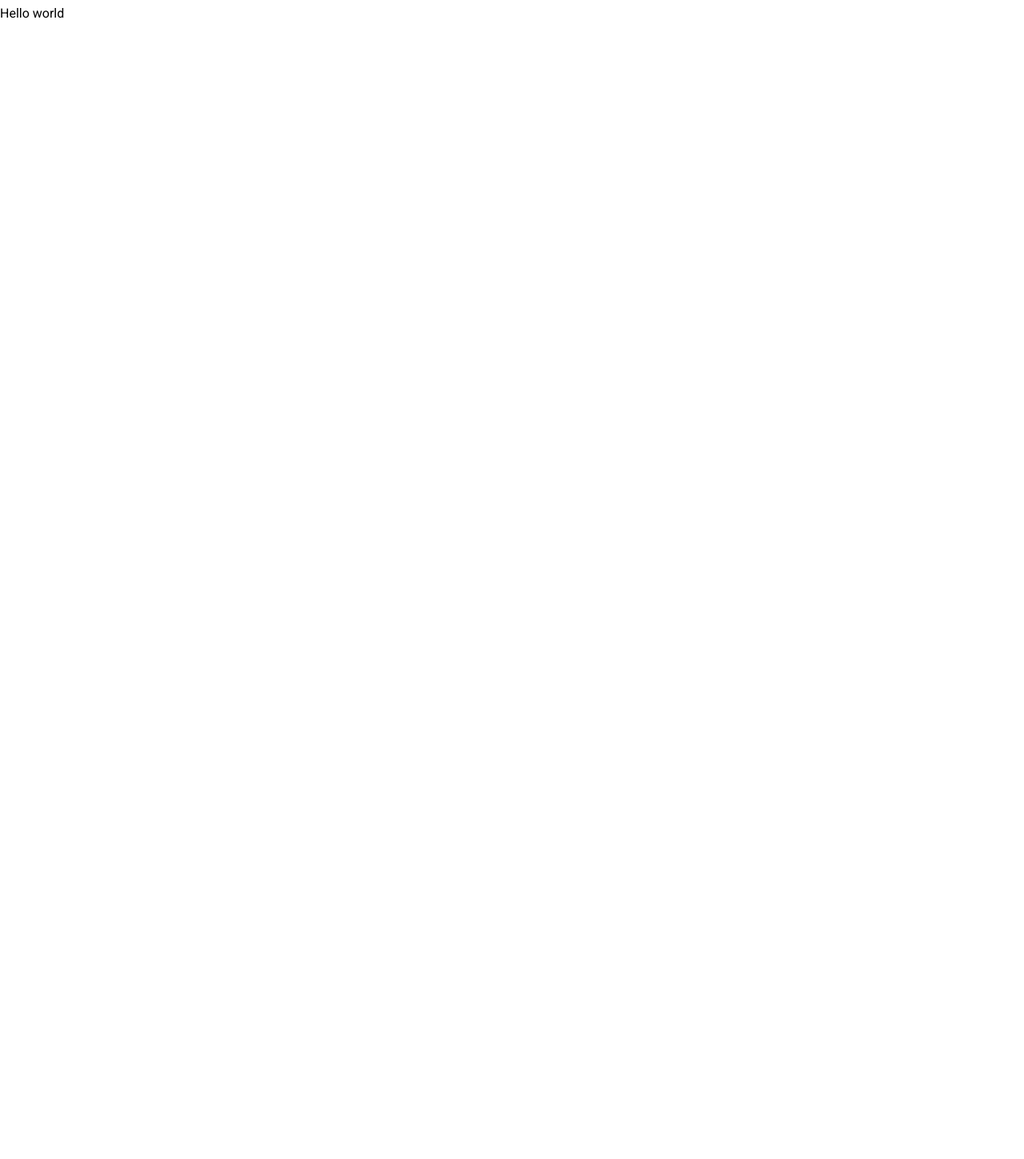
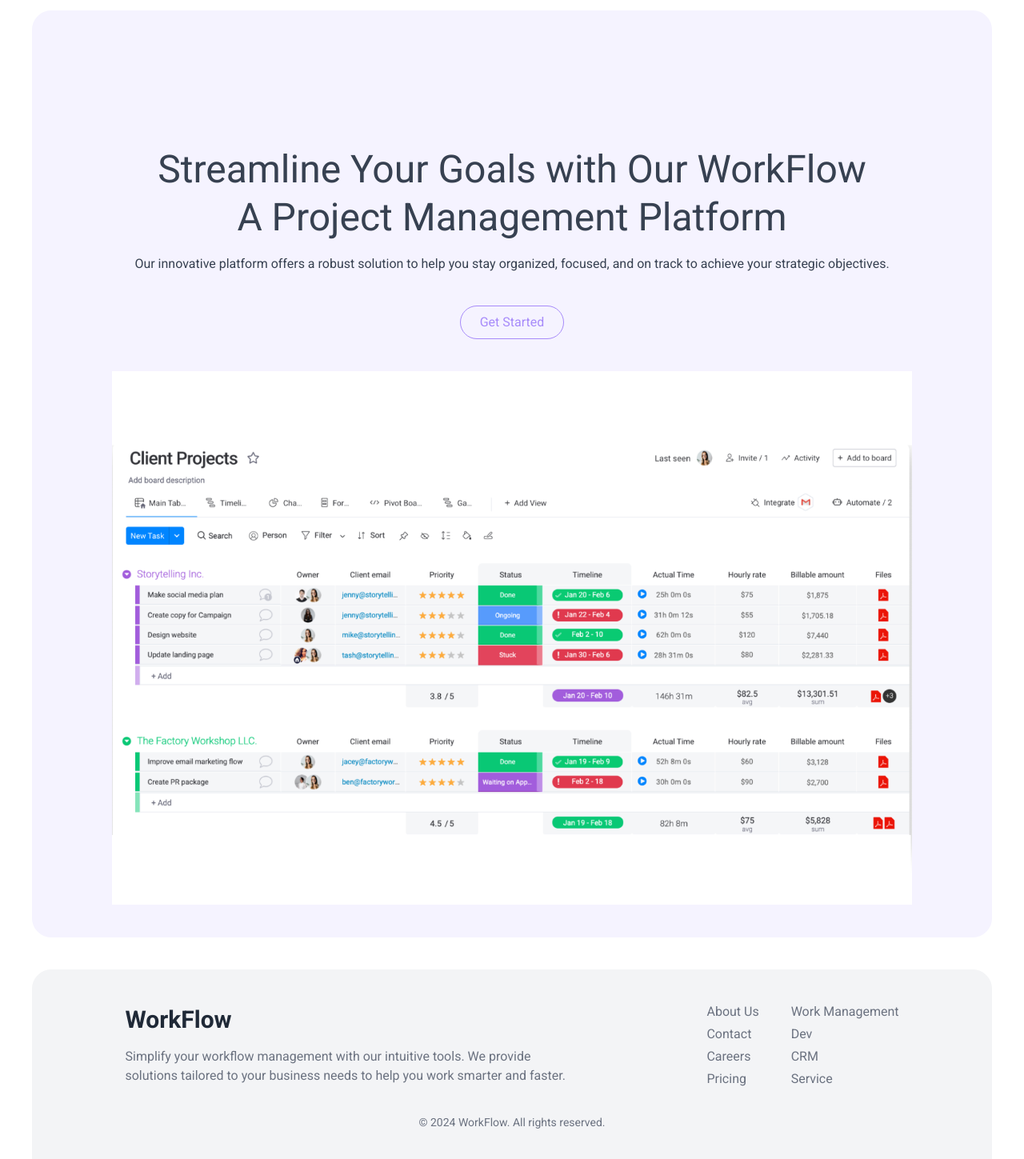
Before and after one commit to V-MuthuKamalesh/Workflow-Frontend, a Next.js app: page / in a window 1280 px wide. Shown: the part 51-1500 px from the top of the page at 80% size. Before the commit the page ends 800 px from the top, so only its background shows below. Built offline with nearby package versions, Linux system fonts and the light colour scheme.

Commit message:
Create Home page

```diff
--- a/src/app/(application)/layout.js
+++ b/src/app/(application)/layout.js
@@ -1,3 +1,4 @@
+import Footer from "../_components/footer/Footer";
 import Header from "../_components/header/Header";
 
 export default function ApplicationLayout({ children }) {
@@ -5,6 +6,7 @@ export default function ApplicationLayout({ children }) {
     <>
       <Header />
       {children}
+      <Footer />
     </>
   );
 }
--- a/src/app/(application)/page.js
+++ b/src/app/(application)/page.js
@@ -1,7 +1,37 @@
+import Image from "next/image";
+import Link from "next/link";
+
 export default function HomePage() {
   return (
-    <>
-      <h1>Hello world</h1>
-    </>
+    <section className="bg-violet-50 border border-violet-50 rounded-3xl min-h-screen mx-10 mb-10 mt-2 p-10">
+      <div className="text-gray-700 flex flex-col items-center mt-32 h-full">
+        <div className="space-y-4">
+          <h1 className="text-5xl text-center leading-tight">
+            Streamline Your Goals with Our WorkFlow <br /> A Project Management
+            Platform
+          </h1>
+          <p>
+            Our innovative platform offers a robust solution to help you stay
+            organized, focused, and on track to achieve your strategic
+            objectives.
+          </p>
+        </div>
+        <Link
+          href="/auth/signin"
+          className="relative my-10 py-2 px-6 rounded-full border border-violet-400 text-violet-400 overflow-hidden group"
+        >
+          <span className="absolute inset-0 w-full h-full bg-violet-400 transform scale-x-0 origin-right group-hover:scale-x-100 transition-transform duration-300 rounded-full"></span>
+          <span className="relative z-10 group-hover:text-white transition-colors duration-300">
+            Get Started
+          </span>
+        </Link>
+        <Image
+          src={"/projectManagement.webp"}
+          alt="Project Management Tool"
+          width={1000}
+          height={1000}
+        />
+      </div>
+    </section>
   );
 }
--- /dev/null
+++ b/src/app/_components/footer/Footer.js
@@ -0,0 +1,27 @@
+import FooterLinks from "./FooterLinks";
+
+export default function Footer() {
+  return (
+    <footer className="bg-gray-100 border border-gray-100 rounded-t-3xl min-h-60 mx-10 mt-2 p-10">
+      <div className="flex items-center justify-around">
+        <div className="max-w-xl">
+          <h1 className="text-3xl font-bold text-gray-800">WorkFlow</h1>
+          <p className="mt-4 text-gray-500">
+            Simplify your workflow management with our intuitive tools. We
+            provide solutions tailored to your business needs to help you work
+            smarter and faster.
+          </p>
+        </div>
+
+        <div className="flex justify-between space-x-10 text-gray-600">
+          <FooterLinks links={["About Us", "Contact", "Careers", "Pricing"]} />
+          <FooterLinks links={["Work Management", "Dev", "CRM", "Service"]} />
+        </div>
+      </div>
+
+      <p className="mt-8 text-sm text-gray-500 text-center">
+        © {new Date().getFullYear()} WorkFlow. All rights reserved.
+      </p>
+    </footer>
+  );
+}
--- /dev/null
+++ b/src/app/_components/footer/FooterLinks.js
@@ -0,0 +1,17 @@
+import Link from "next/link";
+
+export default function FooterLinks({ links }) {
+  return (
+    <div className="grid gap-1">
+      {links.map((link, index) => (
+        <Link
+          key={index}
+          href={`/${link.toLowerCase().split(" ").join("-")}`}
+          className="text-gray-500 hover:text-violet-600 transition duration-150"
+        >
+          {link}
+        </Link>
+      ))}
+    </div>
+  );
+}
--- a/src/app/_components/header/Header.js
+++ b/src/app/_components/header/Header.js
@@ -2,7 +2,7 @@ import Link from "next/link";
 
 export default function Header() {
   return (
-    <header className="bg-white text-gray-700 h-14 flex items-center justify-between px-6 md:px-24">
+    <header className="bg-white text-gray-700 h-14 flex items-center justify-between px-6 md:px-24 sticky top-0 z-50">
       <nav className="flex items-center justify-between w-full">
         <h1 className="text-slate-800 text-3xl font-bold">WorkFlow</h1>
 
```
Also changed, not shown: public/projectManagement.webp (added).
